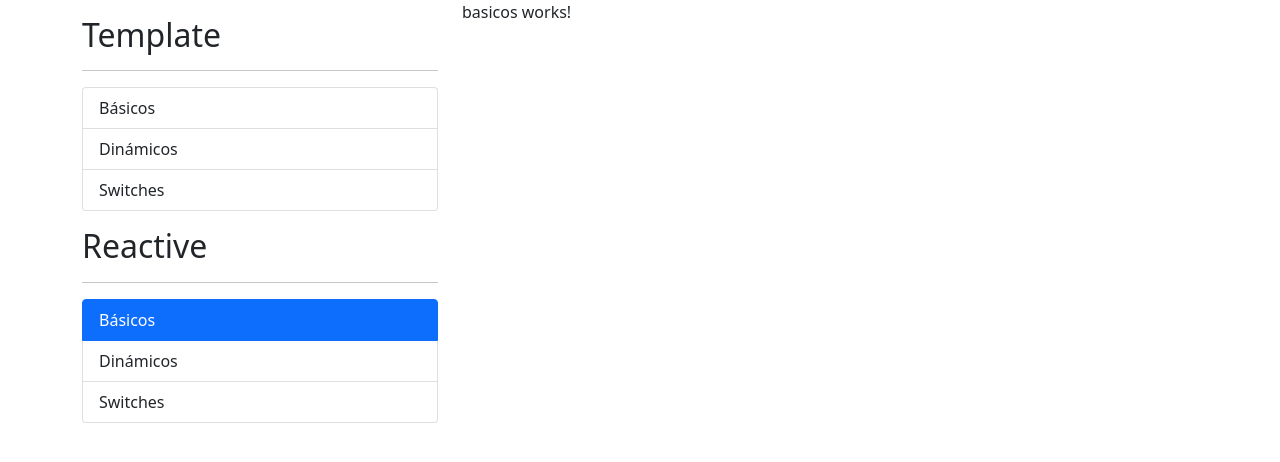
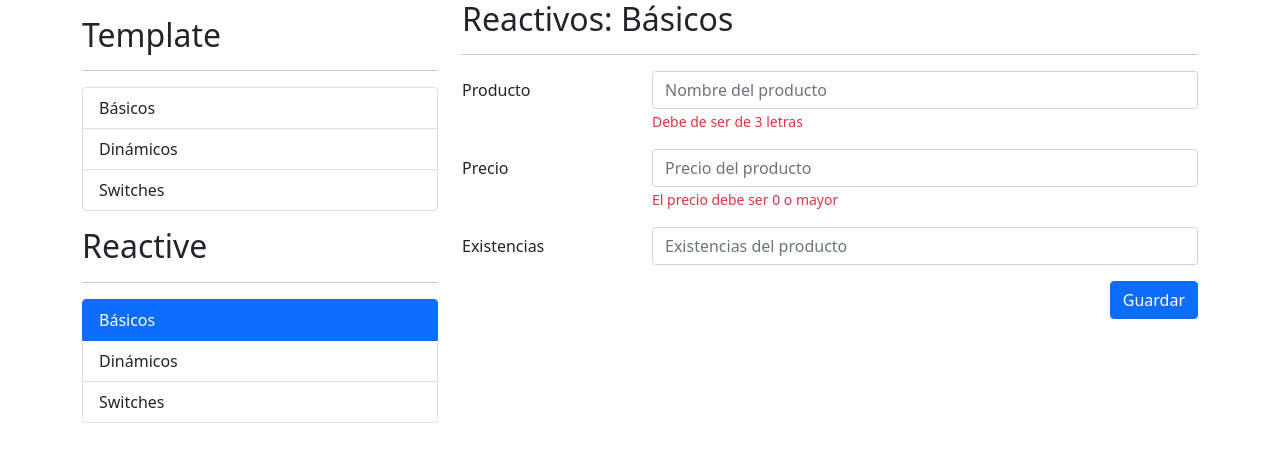
Before and after one commit to Ton-IO-S3r/angular_forms_tutorial, an Angular app: page /reactive/basicos in a window 1280 px wide. Shown: the top 462 px of the page. Built offline with nearby package versions, Linux system fonts and the light colour scheme.

Commit message:
add reactive forms html structure

```diff
--- a/src/app/reactive/basicos/basicos.component.html
+++ b/src/app/reactive/basicos/basicos.component.html
@@ -1 +1,47 @@
-<p>basicos works!</p>
+<h2>Reactivos: Básicos</h2>
+<hr>
+<div class="row">
+  <div class="col">
+    <form autocomplete="off">
+      <!-- PRODUCTO -->
+      <div class="mb-3 row">
+        <label class="col-sm-3 col-form-label">Producto</label>
+        <div class="col-sm-9 ">
+          <input type="text" class="form-control" placeholder="Nombre del producto">
+          <span class="form-text text-danger">Debe de ser de 3
+            letras</span>
+        </div>
+      </div>
+      <!-- PRECIO -->
+      <div class="mb-3 row">
+        <label class="col-sm-3 col-form-label">Precio</label>
+        <div class="col-sm-9 ">
+          <input type="number" class="form-control" placeholder="Precio del producto">
+          <span class="form-text text-danger">El precio debe ser 0 o mayor</span>
+        </div>
+      </div>
+      <!-- EXISTENCIAS -->
+      <div class="mb-3 row">
+        <label class="col-sm-3 col-form-label">Existencias</label>
+        <div class="col-sm-9 ">
+          <input type="number" class="form-control" placeholder="Existencias del producto">
+        </div>
+      </div>
+      <div class="row">
+        <div class="col">
+          <button type="submit" class="btn btn-primary float-end">Guardar</button>
+        </div>
+      </div>
+    </form>
+  </div>
+</div>
+
+<!-- <div class="row">
+  <div class="col">
+    <span>Valid</span>
+    <pre>{{myForm.valid}}</pre>
+
+    <span>Value</span>
+    <pre>{{myForm.value | json}}</pre>
+  </div>
+</div> -->
--- a/src/app/reactive/dinamicos/dinamicos.component.html
+++ b/src/app/reactive/dinamicos/dinamicos.component.html
@@ -1 +1,45 @@
-<p>dinamicos works!</p>
+<h2>Reactivos: <small>dinámicos</small></h2>
+<hr>
+
+<form autocomplete="off">
+  <!-- Nombre -->
+  <div class="mb-3 row">
+    <label class="col-sm-3 col-form-label">Nombre</label>
+    <div class="col-sm-9">
+      <input class="form-control" placeholder="Nombre..." type="text">
+      <span class="form-text text-danger">Este campo es obligatorio</span>
+    </div>
+  </div>
+
+  <!-- Agregar favorito -->
+  <div class="mb-3 row">
+    <label class="col-sm-3 col-form-label">Agregar</label>
+    <div class="col-sm-9">
+      <div class="input-group">
+        <input (keyup.enter)="agregarJuego()" class="form-control" placeholder="Agregar juego favorito" type="text">
+        <button class="btn btn-outline-primary" type="button" (click)="agregarJuego()">Agregar</button>
+      </div>
+    </div>
+  </div>
+
+  <!-- Listado de juegos -->
+  <div class="mb-3 row">
+    <label class="col-sm-3 col-form-label">Favoritos</label>
+    <div class="col-sm-9">
+      <!-- <div class="input-group mb-2" *ngFor="let juego of persona.favoritos; let i=index">
+        <input class="form-control" >
+        <button class="btn btn-outline-danger" (click)="eliminar(i)" type="button">Eliminar</button>
+      </div> -->
+    </div>
+  </div>
+
+
+  <div class="row">
+    <div class="col">
+      <button type="button" (click)="guardar()" class="btn btn-primary float-end">Guardar</button>
+    </div>
+  </div>
+</form>
+
+<!-- <span>Persona</span>
+<pre>{{persona | json}}</pre> -->
--- a/src/app/reactive/dinamicos/dinamicos.component.ts
+++ b/src/app/reactive/dinamicos/dinamicos.component.ts
@@ -12,4 +12,15 @@ export class DinamicosComponent implements OnInit {
   ngOnInit(): void {
   }
 
+  guardar = () => {
+
+  }
+
+  eliminar = (index: number) => {
+
+  }
+
+  agregarJuego = () => {
+
+  }
 }
--- a/src/app/reactive/switches/switches.component.html
+++ b/src/app/reactive/switches/switches.component.html
@@ -1 +1,57 @@
-<p>switches works!</p>
+<h2>Template: Switches</h2>
+<hr>
+<form>
+  <!-- Radio -->
+  <div class="row mb-3">
+    <label class="col-sm-3 col-form-label">Género</label>
+    <div class="col-sm-9 ">
+      <div class="form-check">
+        <input value="M" class="form-check-input" type="radio" name="radioGenero" id="radioMasculino">
+        <label class="form-check-label" for="radioMasculino">
+          Masculino
+        </label>
+      </div>
+      <div class="form-check">
+        <input value='F' class="form-check-input" type="radio" name="radioGenero" id="radioFemenino">
+        <label class="form-check-label" for="radioFemenino">
+          Femenino
+        </label>
+      </div>
+    </div>
+  </div>
+  <!-- Switches -->
+  <div class="row mb-3 align-items-center">
+    <label class="col-sm-3 col-form-label">Notificaciones</label>
+    <div class="col-sm-9 ">
+      <div class="form-check form-switch">
+        <input class="form-check-input" type="checkbox" id="switchNotificaciones">
+        <label class="form-check-label" for="switchNotificaciones">Recibir notificaciones</label>
+      </div>
+    </div>
+  </div>
+  <!-- Checkboxes -->
+  <div class="row mb-3">
+    <label class="col-sm-3 col-form-label"></label>
+    <div class="col-sm-9 ">
+      <div class="form-check">
+        <input class="form-check-input" type="checkbox" value="" id="checkboxTerminos">
+        <label class="form-check-label" for="checkboxTerminos">
+          Términos y condiciones
+        </label>
+      </div>
+    </div>
+  </div>
+  <!-- Submit -->
+  <div class="row mb-3">
+    <div class="col">
+      <button class="btn btn-primary float-end">Guardar</button>
+    </div>
+  </div>
+</form>
+
+<!-- <h5>Valor del formulario</h5>
+<pre> {{ miFormulario.value | json}} </pre>
+<br>
+<h5>Valid</h5>
+<pre> {{ miFormulario.valid | json}} </pre>
+<br> -->
```
